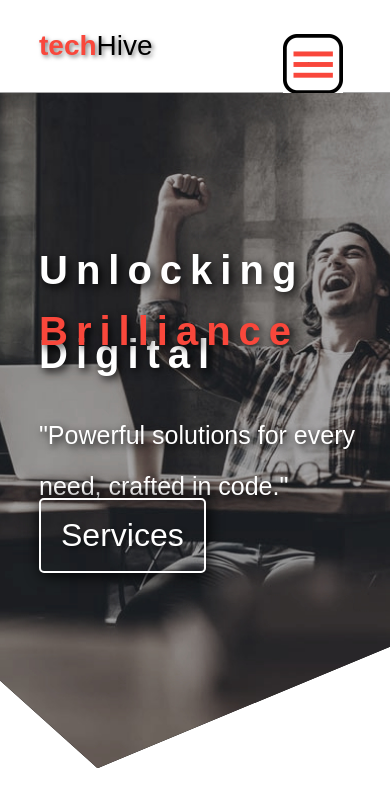
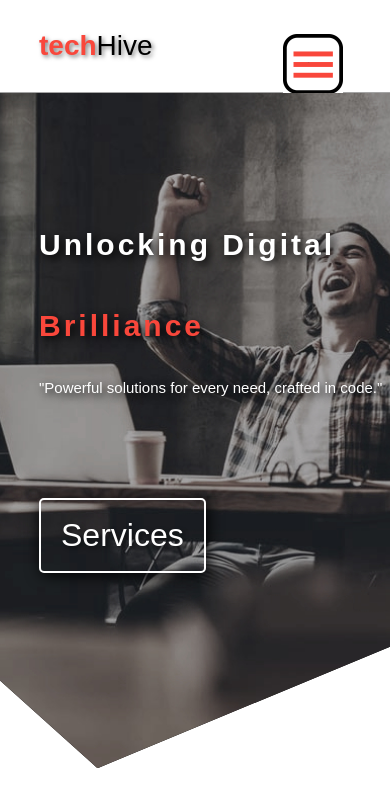
Before and after one commit to Gayan65/devWeb, a React (Create React App) app in the folder frontend/: page / in a window 390 px wide. Shown: the top 806 px of the page. Built offline with nearby package versions, Linux system fonts and the light colour scheme; a web font is replaced by a local one.

Commit message:
media q for phone

```diff
--- a/frontend/src/styles/main.css
+++ b/frontend/src/styles/main.css
@@ -263,4 +263,17 @@ a:hover {
     .nav-login {
         display: none;
     }
+    @media screen and (max-width: 616px) {
+        .hero-landing-header-1,
+        .hero-landing-header-1-briliance {
+            font-size: 30px;
+            letter-spacing: 3px;
+            line-height: normal;
+        }
+
+        .hero-landing-header-2 {
+            font-size: 15px;
+            top: 40%;
+        }
+    }
 }
```
